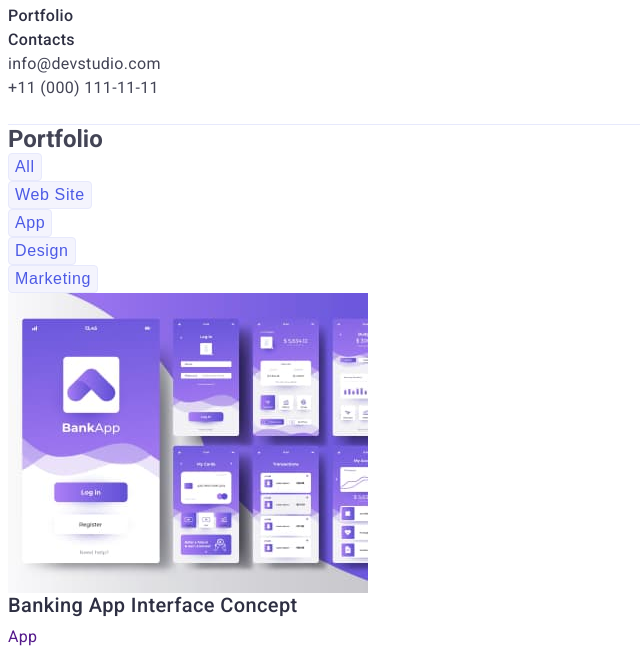
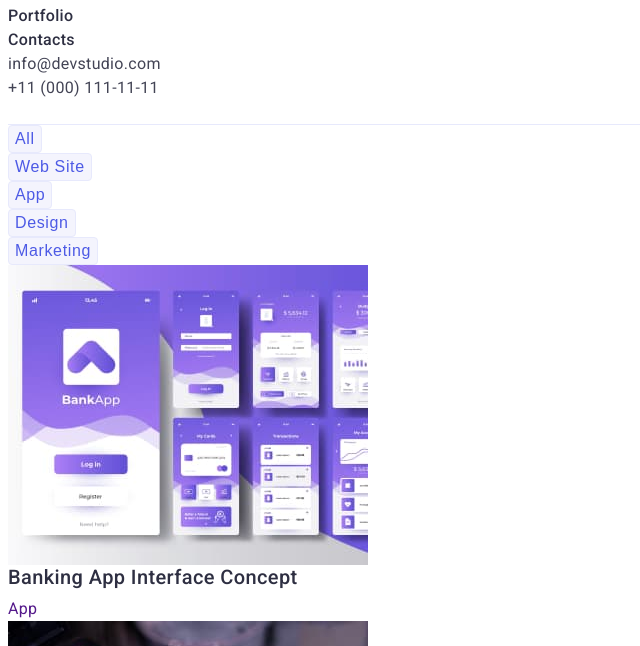
Before and after one commit to yurii-corssa/goit-markup-hw-03, a plain HTML site: page portfolio.html in a window 1280 px wide. Shown: the part 76-722 px from the top of the page, without its empty margins (0-640 px from the left). Drawn offline with Linux system fonts and the light colour scheme.

Commit message:
Update portfolio.html
working with flex containers "WebStudio"

```diff
--- a/portfolio.html
+++ b/portfolio.html
@@ -53,7 +53,7 @@
     <main class="main-portfolio">
       <section class="portfolio">
         <!-- =============== BUTTONS =============== -->
-        <h1 class="portfolio-title">Portfolio</h1>
+        <h1 class="display-none">Portfolio</h1>
         <ul class="portfolio-btn-list list">
           <li class="portfolio-btn-list-item">
             <button class="portfolio-btn-item" type="button">All</button>
```
